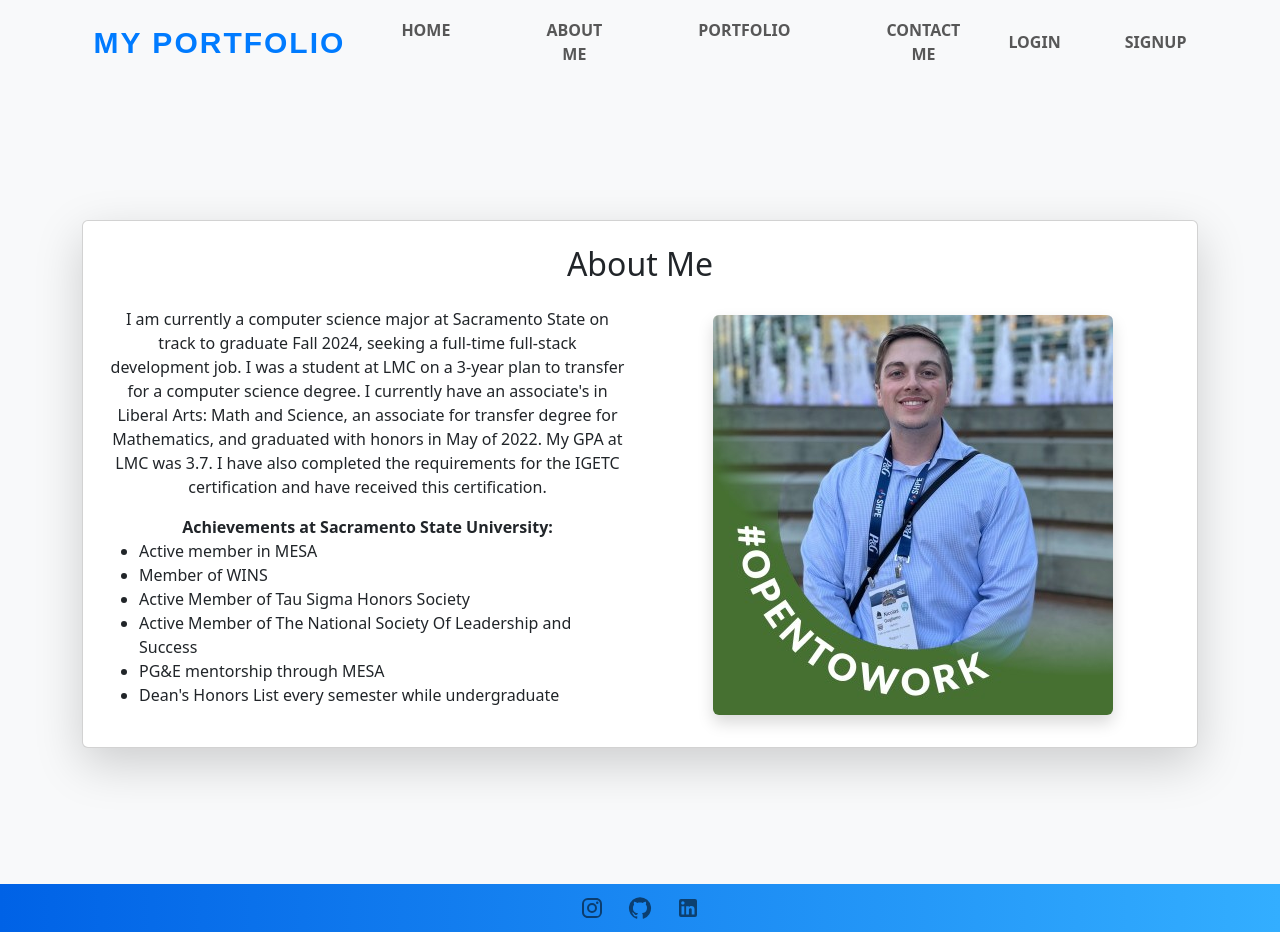
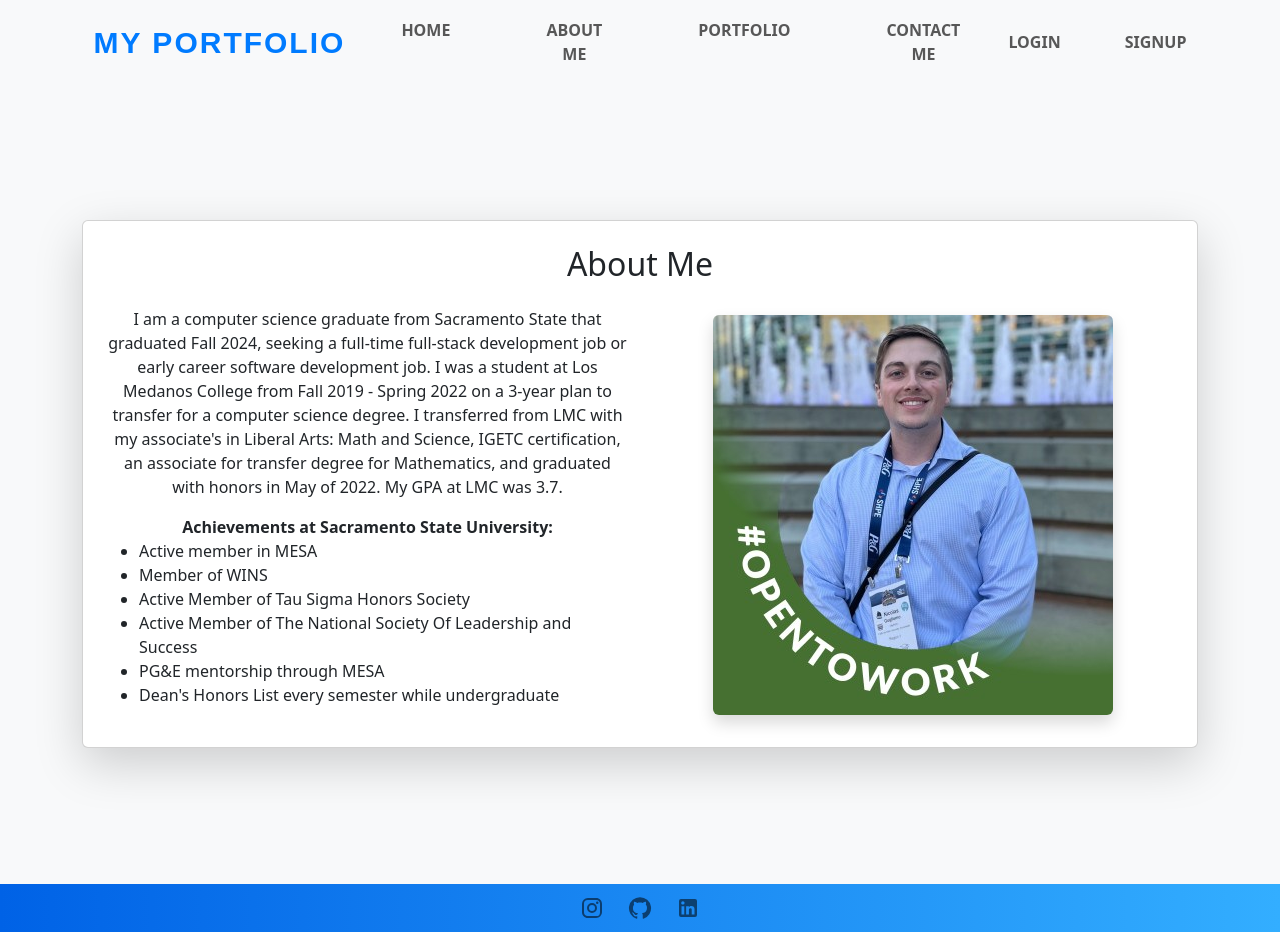
Before and after one commit to Nickdoctor/Portfolio, a React (Create React App) app in the folder portfolio/: page /AboutMe in a window 1280 px wide. Built offline with nearby package versions, Linux system fonts and the light colour scheme; no server answers.

Commit message:
Changed about me

```diff
--- a/portfolio/src/Pages/AboutMe.js
+++ b/portfolio/src/Pages/AboutMe.js
@@ -21,7 +21,7 @@ const AboutMePage = () => {
                         <Col md={6}>
                             <div>
                                 <p>
-                                    I am currently a computer science major at Sacramento State on track to graduate Fall 2024, seeking a full-time full-stack development job. I was a student at LMC on a 3-year plan to transfer for a computer science degree. I currently have an associate's in Liberal Arts: Math and Science, an associate for transfer degree for Mathematics, and graduated with honors in May of 2022. My GPA at LMC was 3.7. I have also completed the requirements for the IGETC certification and have received this certification.
+                                    I am a computer science graduate from Sacramento State that graduated Fall 2024, seeking a full-time full-stack development job or early career software development job. I was a student at Los Medanos College from Fall 2019 - Spring 2022 on a 3-year plan to transfer for a computer science degree. I transferred from LMC with my associate's in Liberal Arts: Math and Science, IGETC certification, an associate for transfer degree for Mathematics, and graduated with honors in May of 2022. My GPA at LMC was 3.7.
                                 </p>
                                 <b>Achievements at Sacramento State University:</b>
                                 <ul className="text-start">
```
